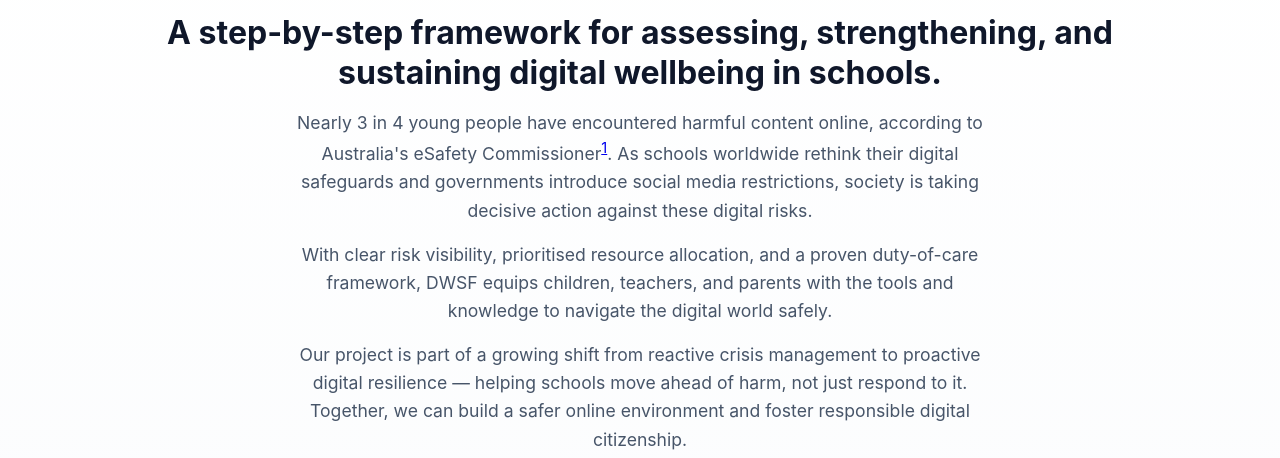
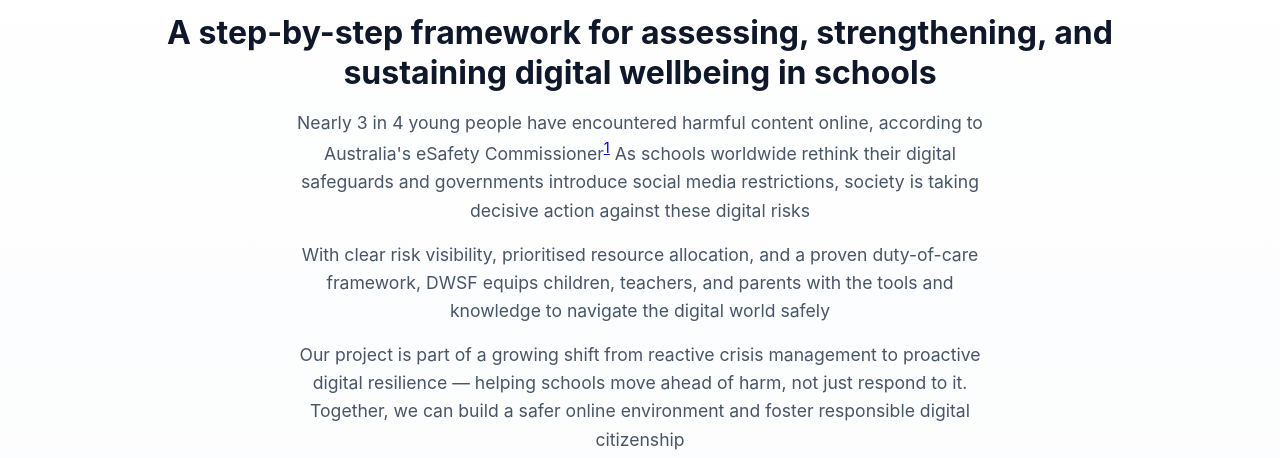
Before and after one commit to wondarider/dwsf_v1, a plain HTML site: page index.html in a window 1280 px wide. Shown: the part 342-800 px from the top of the page. Drawn offline with Linux system fonts and the light colour scheme.

Commit message:
Update index.html

```diff
--- a/index.html
+++ b/index.html
@@ -577,13 +577,13 @@ footer {
   <div class="container">
     <h1>Building digital wellbeing programs that last.</h1>
 
-    <h2>A step-by-step framework for assessing, strengthening, and sustaining digital wellbeing in schools.</h2>
+    <h2>A step-by-step framework for assessing, strengthening, and sustaining digital wellbeing in schools</h2>
 
-    <p>Nearly 3 in 4 young people have encountered harmful content online, according to Australia's eSafety Commissioner<sup><a href="#footnote-1" id="ref-1">1</a></sup>. As schools worldwide rethink their digital safeguards and governments introduce social media restrictions, society is taking decisive action against these digital risks.</p>
+    <p>Nearly 3 in 4 young people have encountered harmful content online, according to Australia's eSafety Commissioner<sup><a href="#footnote-1" id="ref-1">1</a></sup> As schools worldwide rethink their digital safeguards and governments introduce social media restrictions, society is taking decisive action against these digital risks</p>
 
-    <p>With clear risk visibility, prioritised resource allocation, and a proven duty-of-care framework, DWSF equips children, teachers, and parents with the tools and knowledge to navigate the digital world safely.</p>
+    <p>With clear risk visibility, prioritised resource allocation, and a proven duty-of-care framework, DWSF equips children, teachers, and parents with the tools and knowledge to navigate the digital world safely</p>
 
-    <p>Our project is part of a growing shift from reactive crisis management to proactive digital resilience — helping schools move ahead of harm, not just respond to it. Together, we can build a safer online environment and foster responsible digital citizenship.</p>
+    <p>Our project is part of a growing shift from reactive crisis management to proactive digital resilience — helping schools move ahead of harm, not just respond to it. Together, we can build a safer online environment and foster responsible digital citizenship</p>
 
     <p>We'll be trialing the assessment with schools soon. If you'd like to learn more or get involved, please reach out.</p>
 
@@ -784,7 +784,7 @@ footer {
 <!-- ============ CTA ============ -->
 <section id="get-involved" class="container">
   <div class="cta-section">
-    <h2>Do you wish to get involved and help strengthen our children's digital safety?</h2>
+    <h2>Do you wish to help strengthen our children's digital safety?</h2>
     <p>Join us in pioneering safer digital environments for students. Reach out today to participate in pilot assessments or collaborate on framework development.</p>
     <a href="mailto:contact@digitalwellbeingsecurityframework.com?subject=Inquiry%3A%20DWSF%20Project%20Participation" class="btn-cta">Email me to get involved</a>
   </div>
@@ -826,9 +826,9 @@ footer {
       <div class="footer-col">
         <h4>Legal &amp; Contact</h4>
         <ul class="footer-links">
-          <li><a href="#">Privacy Policy</a></li>
+         <!--<li><a href="#">Privacy Policy</a></li>
           <li><a href="#">Terms of Use</a></li>
-          <li><a href="#">Contact Info</a></li>
+          <li><a href="#">Contact Info</a></li> -->
         </ul>
       </div>
     </div>
```
